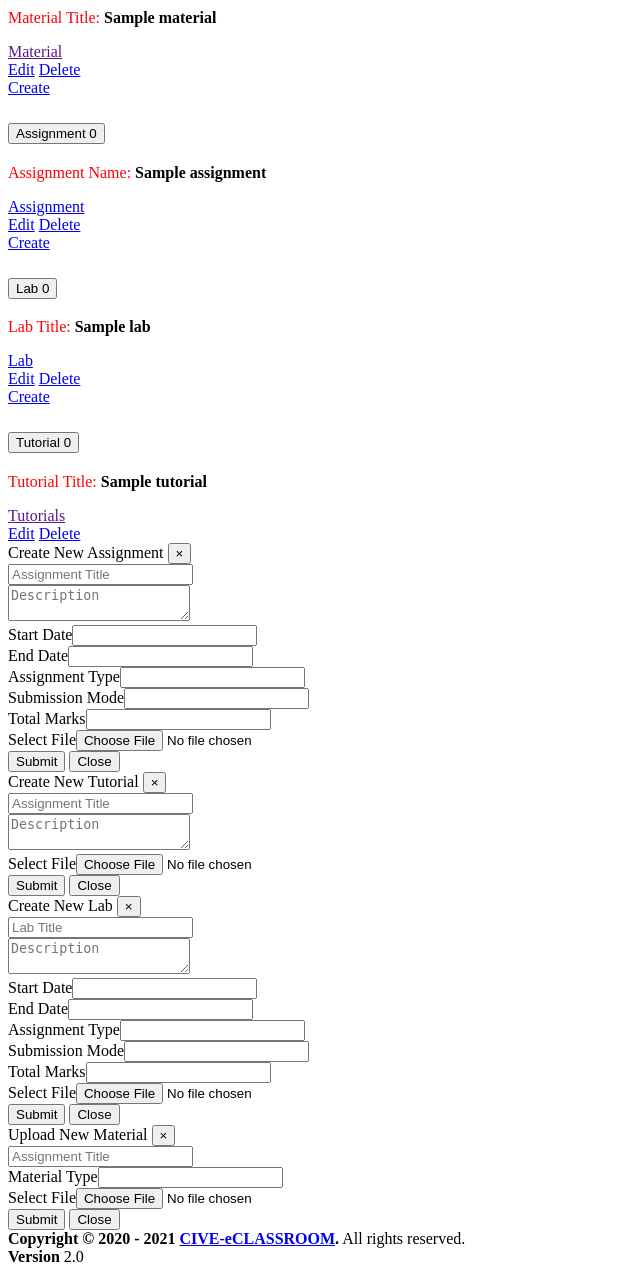
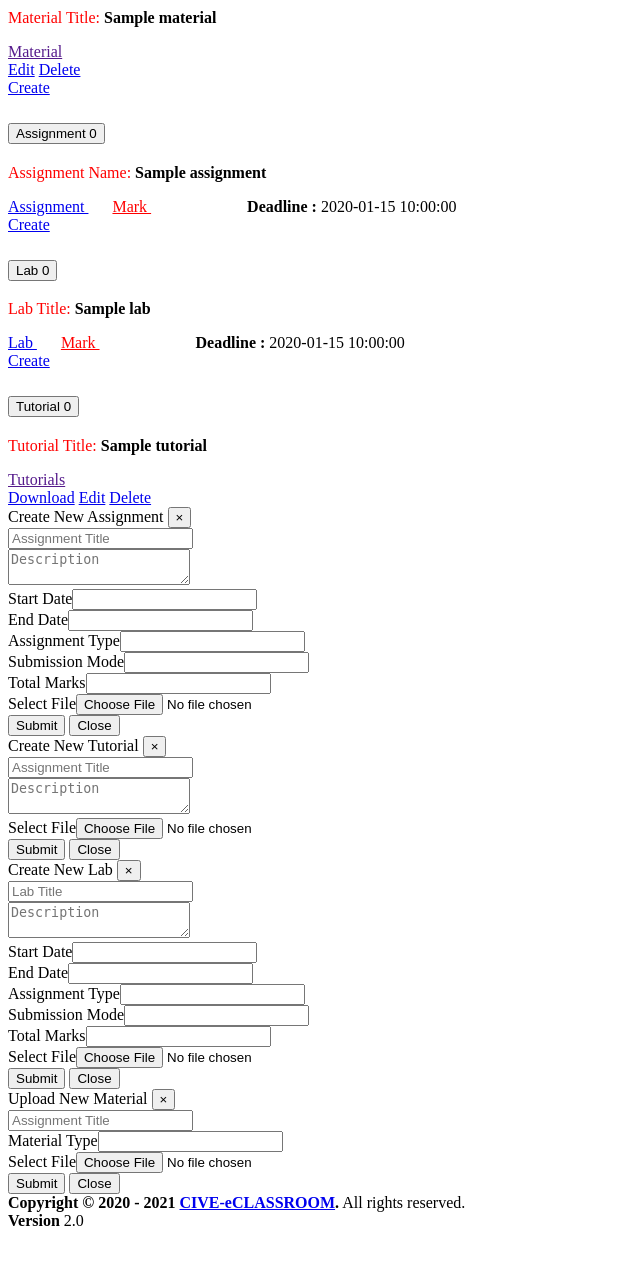
Before and after one commit to tzdit/elms, a Yii app: template frontend/views/instructor/classwork.php in a window 1280 px wide. Shown: the part 528-1802 px from the top of the page, without its empty margins (0-640 px from the left). After the commit the page ends 1754 px from the top, so only its background shows below. Run offline with PHP 8.4 and a stand-in for Yii, Linux system fonts and the light colour scheme; the template is opened without the code that fills it: most values are stand-ins (such as "Sample title", 1, 10 or a date in 2020); form fields are guessed from the names that the template uses; data that the repository does not hold is empty; some libraries are stand-ins or nearby versions.

Commit message:
normal fixings

```diff
--- a/frontend/views/instructor/classwork.php
+++ b/frontend/views/instructor/classwork.php
@@ -176,12 +176,15 @@ $assk = "Assignment".$ass;
       </div>
       <div class="card-footer p-2 bg-white border-top">
       <div class="row">
-      <div class="col-md-6">
-      <a href="<?=Url::to(['instructor/stdwork/', 'cid'=>$assign->course_code]) ?>"  class="text-mutted">Assignment <i class="fas fa-eye"></i></a>
+      <div class="col-md-8">
+      <a href="<?=Url::to(['instructor/stdwork/', 'cid'=>$assign->course_code]) ?>"  class="text-mutted">Assignment <i class="fas fa-eye"></i></a> &nbsp; &nbsp; &nbsp;
+      <a href=""  class="text-mutted" style="color:red;">Mark <i class="fas fa-check"></i></a>
+      &nbsp; &nbsp; &nbsp; &nbsp; &nbsp; &nbsp; &nbsp; &nbsp; &nbsp; &nbsp;  &nbsp;  &nbsp;<b> Deadline : </b> <?= $assign -> finishDate ?>
       </div>
-      <div class="col-md-6">
-      <a href="#" class="btn btn-sm btn-info float-right ml-2"><span>Edit</span></a>
-      <a href="#" class="btn btn-sm btn-danger float-right"><span>Delete</span></a>
+      <div class="col-md-4">
+      <a href="#" class="btn btn-sm btn-danger float-right ml-2"><span><i class="fas fa-trash"></i></span></a>
+      <a href="#" class="btn btn-sm btn-info float-right ml-2"><span><i class="fas fa-edit"></i></span></a>
+      <a href="#" class="btn btn-sm btn-success float-right"><span><i class="fas fa-download"></i></span></a>
 
       </div>
       </div>
@@ -239,13 +242,15 @@ $assk = "Assignment".$ass;
       </div>
       <div class="card-footer p-2 bg-white border-top">
       <div class="row">
-      <div class="col-md-6">
-      <a href="<?=Url::to(['instructor/stdwork/', 'cid'=>$lab->course_code]) ?>"  class="text-mutted">Lab <i class="fas fa-eye"></i></a>
+      <div class="col-md-8">
+      <a href="<?=Url::to(['instructor/stdwork/', 'cid'=>$lab->course_code]) ?>"  class="text-mutted">Lab <i class="fas fa-eye"></i></a> &nbsp; &nbsp; &nbsp;
+      <a href=""  class="text-mutted" style="color:red;">Mark <i class="fas fa-check"></i></a>
+      &nbsp; &nbsp; &nbsp; &nbsp; &nbsp; &nbsp; &nbsp; &nbsp; &nbsp; &nbsp;  &nbsp;  &nbsp;<b> Deadline : </b> <?= $lab -> finishDate ?>
       </div>
-      <div class="col-md-6">
-      <a href="#" class="btn btn-sm btn-info float-right ml-2"><span>Edit</span></a>
-      <a href="#" class="btn btn-sm btn-danger float-right"><span>Delete</span></a>
-
+      <div class="col-md-4">
+      <a href="#" class="btn btn-sm btn-danger float-right ml-2"><span><i class="fas fa-trash"></i></span></a>
+      <a href="#" class="btn btn-sm btn-info float-right ml-2"><span><i class="fas fa-edit"></i></span></a>
+      <a href="#" class="btn btn-sm btn-success float-right"><span><i class="fas fa-download"></i></span></a>
       </div>
       </div>
       </div>
@@ -306,6 +311,7 @@ $assk = "Assignment".$ass;
       <a href=""  class="text-mutted">Tutorials <i class="fas fa-eye"></i></a>
       </div>
       <div class="col-md-6">
+      <a href="#" class="btn btn-sm btn-success float-right ml-2"><span>Download</span></a>
       <a href="#" class="btn btn-sm btn-info float-right ml-2"><span>Edit</span></a>
       <a href="#" class="btn btn-sm btn-danger float-right"><span>Delete</span></a>
 
```
